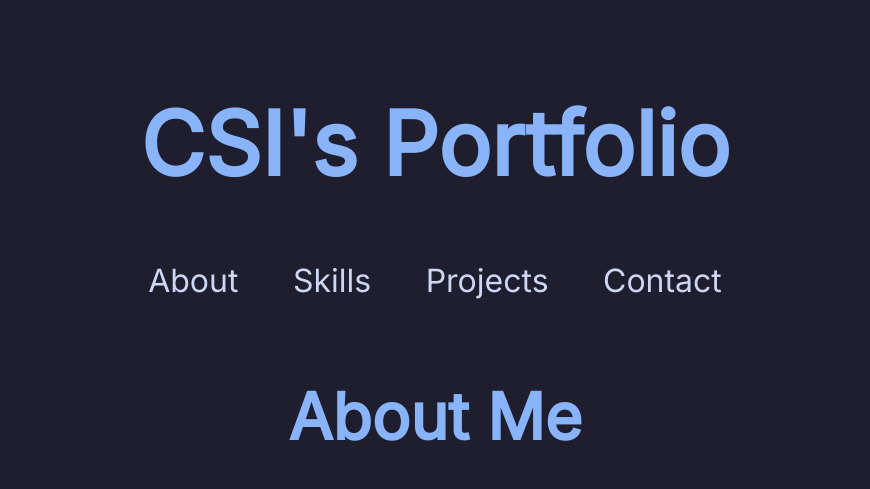
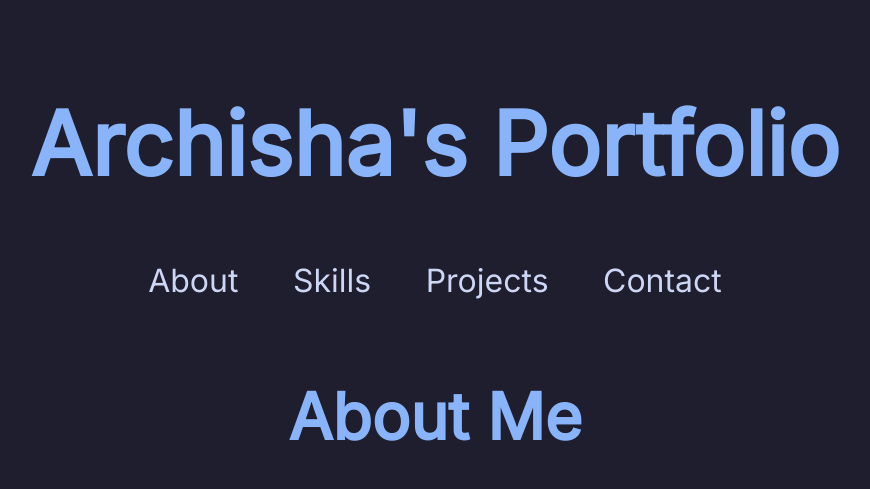
Before and after one commit to knowarc/knowarc.github.io, a plain HTML site: page index.html in a window 1280 px wide. Shown: the top 489 px of the page, without its empty margins (205-1075 px from the left). Drawn offline with Linux system fonts and the light colour scheme.

Commit message:
Add files via upload

```diff
--- a/index.html
+++ b/index.html
@@ -23,7 +23,7 @@
 <body>
   <header>
 
-    <h1 class="port_heading">CSI's Portfolio</h1>
+    <h1 class="port_heading">Archisha's Portfolio</h1>
     <nav>
       <a class="about_nav" href="#about">About</a>
 
```
